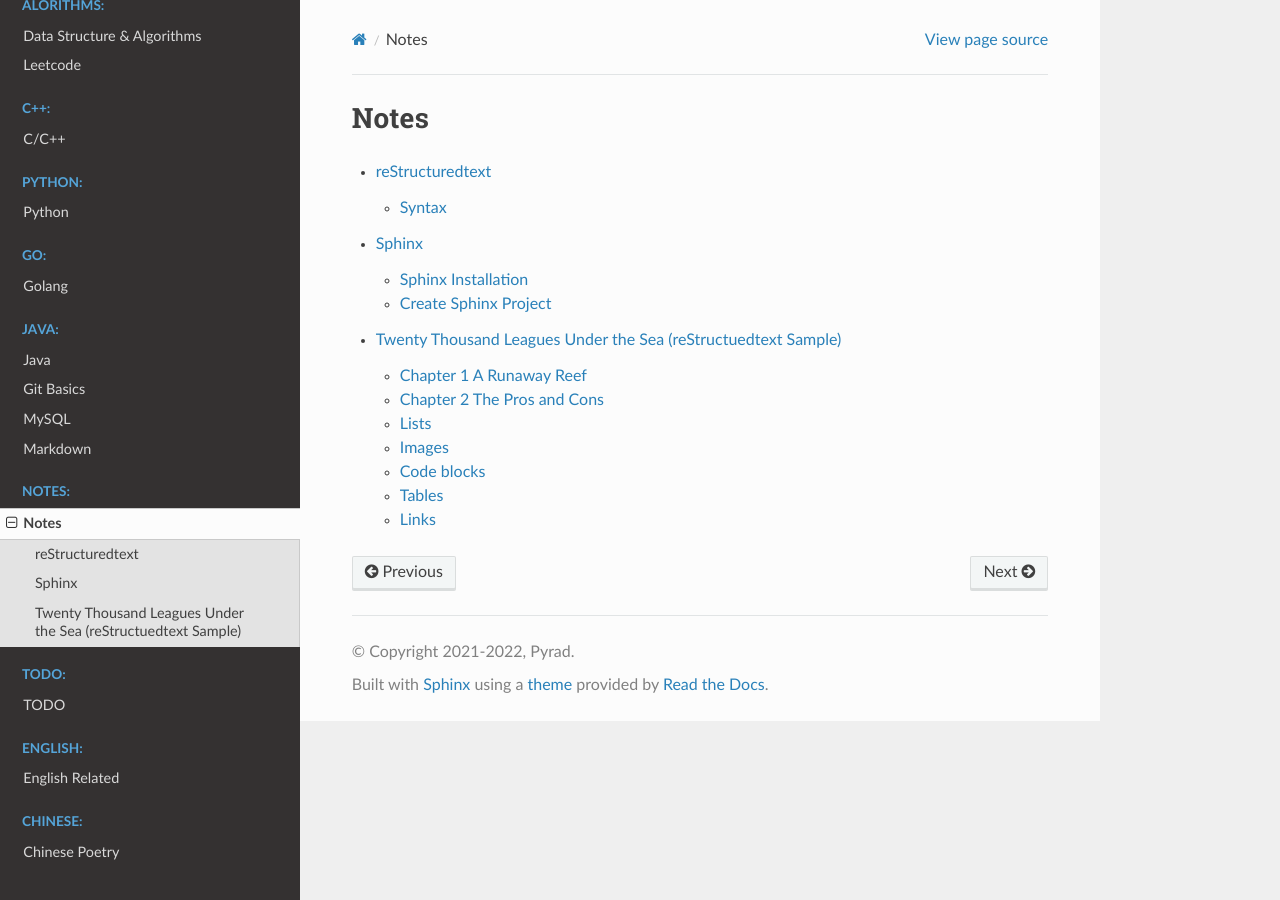
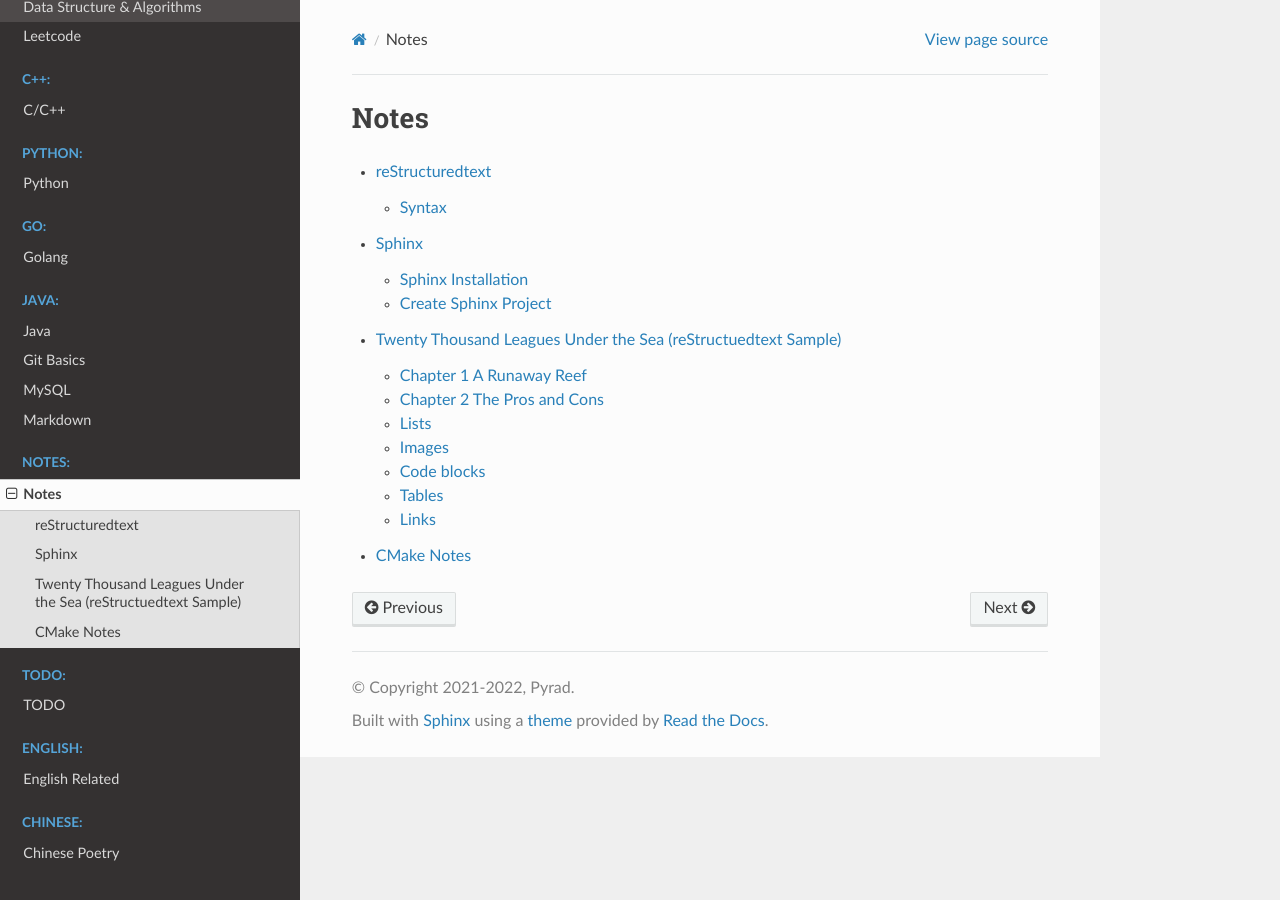
Before and after one commit to Pyrad/pyradnotes, a Sphinx documentation site: the page built from source/Notes/index.rst, in a window 1280 px wide. Built offline with Sphinx 7.4.7 and the Read the Docs theme 2.0.0, drawn with Linux system fonts in a browser that asks for light colours.

Commit message:
Add a new file for CMake
This is the 1st file/note for CMake. Maybe more in the future.

```diff
--- /dev/null
+++ b/source/Notes/CMakeBasics.md
@@ -0,0 +1 @@
+# CMake Notes
--- a/source/Notes/index.rst
+++ b/source/Notes/index.rst
@@ -7,3 +7,4 @@ Notes
    reStructuredtext
    sphinxbasics
    rstExample
+   CMakeBasics
```
